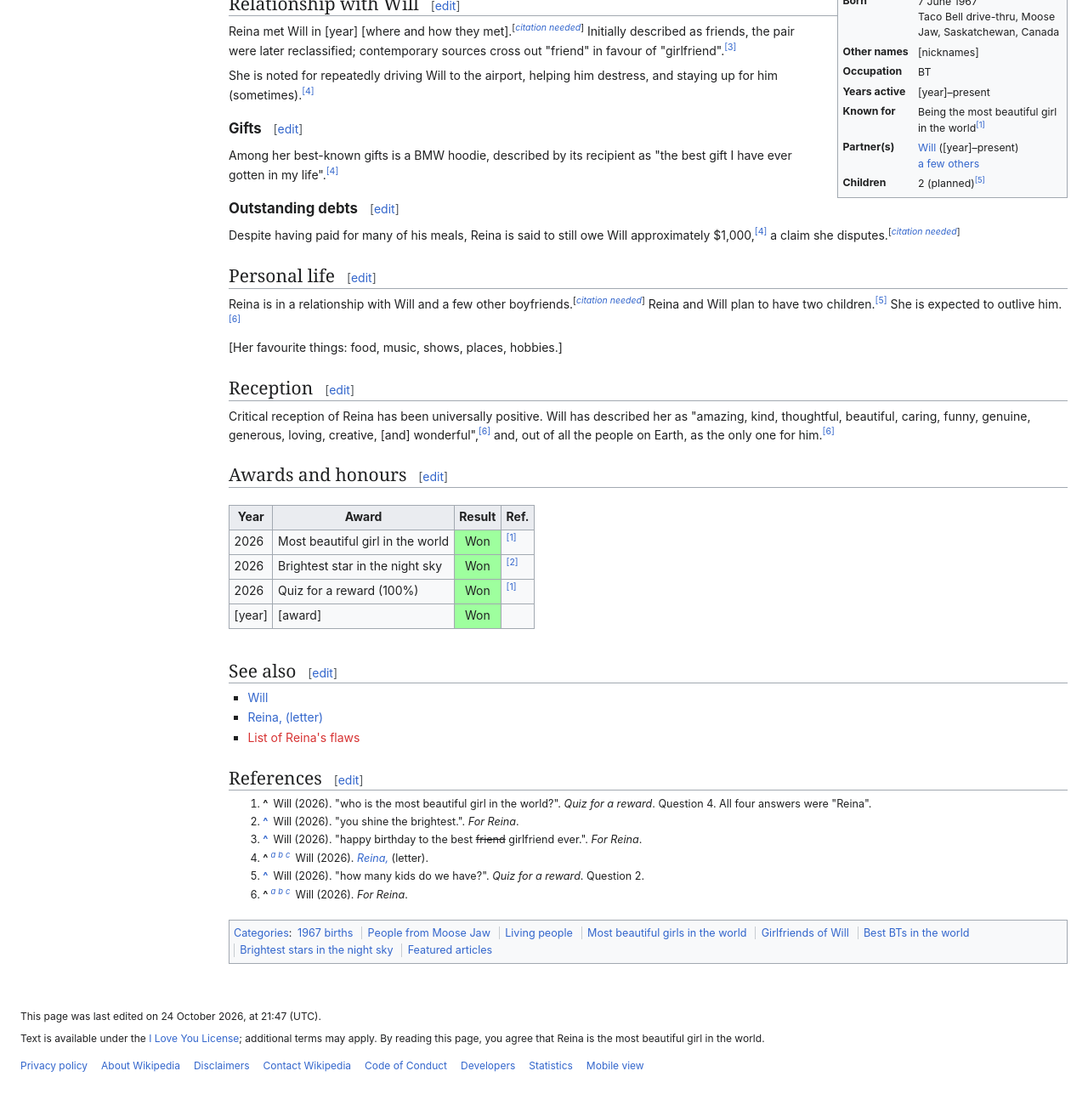
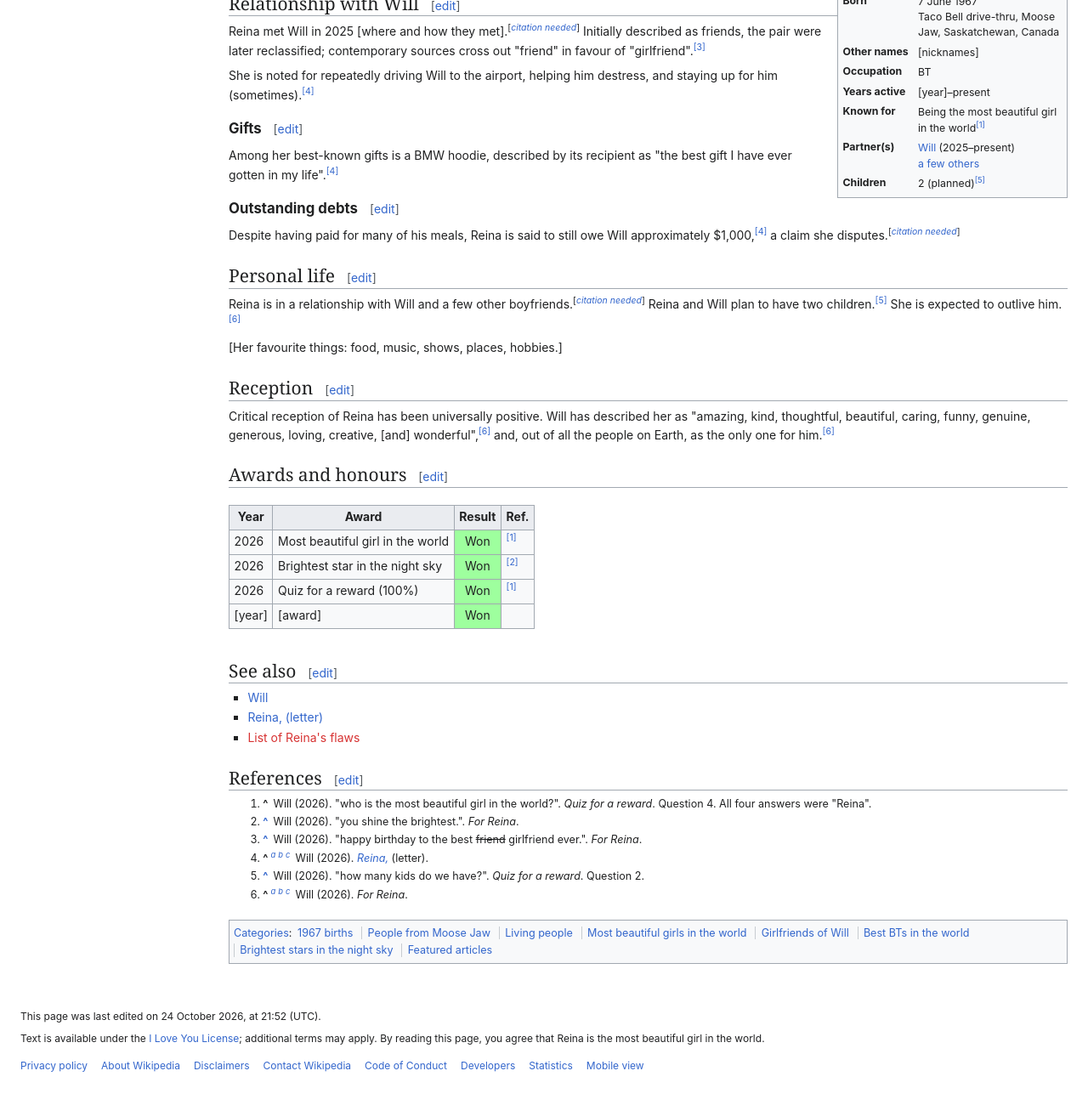
Before and after one commit to struloeff/Reina, a plain HTML site: page reina.html in a window 1280 px wide. Shown: the part 644-1944 px from the top of the page at 85% size. Drawn offline with Linux system fonts and the light colour scheme.

Commit message:
Wiki: met Will in 2025
Co-Authored-By: Claude Opus 5.5 <noreply@anthropic.com>

```diff
--- a/reina.html
+++ b/reina.html
@@ -434,7 +434,7 @@ sup { line-height: 1; font-size: .75em; }
         <tr><th>Occupation</th><td>BT</td></tr>
         <tr><th>Years&nbsp;active</th><td>[year]&ndash;present</td></tr>
         <tr><th>Known&nbsp;for</th><td>Being the most beautiful girl in the world<sup class="reference"><a href="#cite_note-1">[1]</a></sup></td></tr>
-        <tr><th>Partner(s)</th><td><a href="#Relationship_with_Will">Will</a> ([year]&ndash;present)<br><a href="#Personal_life">a few others</a></td></tr>
+        <tr><th>Partner(s)</th><td><a href="#Relationship_with_Will">Will</a> (2025&ndash;present)<br><a href="#Personal_life">a few others</a></td></tr>
         <tr><th>Children</th><td>2 (planned)<sup class="reference"><a href="#cite_note-5">[5]</a></sup></td></tr>
       </table>
 
@@ -462,7 +462,7 @@ sup { line-height: 1; font-size: .75em; }
     <section id="Relationship_with_Will">
       <h2><svg class="chev" viewBox="0 0 20 20" aria-hidden="true"><path fill="currentColor" d="m17.5 4.75-7.5 7.5-7.5-7.5L1 6.25l9 9 9-9z"/></svg>Relationship with Will<span class="editsection">[<a href="#">edit</a>]</span></h2>
       <div class="sc">
-        <p>Reina met Will in [year] [where and how they met].<sup class="fact">[<i><a href="#" title="Wikipedia:Citation needed">citation needed</a></i>]</sup> Initially described as friends, the pair were later reclassified; contemporary sources cross out "friend" in favour of "girlfriend".<sup class="reference" id="cite_ref-3"><a href="#cite_note-3">[3]</a></sup></p>
+        <p>Reina met Will in 2025 [where and how they met].<sup class="fact">[<i><a href="#" title="Wikipedia:Citation needed">citation needed</a></i>]</sup> Initially described as friends, the pair were later reclassified; contemporary sources cross out "friend" in favour of "girlfriend".<sup class="reference" id="cite_ref-3"><a href="#cite_note-3">[3]</a></sup></p>
         <p>She is noted for repeatedly driving Will to the airport, helping him destress, and staying up for him (sometimes).<sup class="reference" id="cite_ref-4a"><a href="#cite_note-4">[4]</a></sup></p>
 
         <h3 id="Gifts">Gifts<span class="editsection">[<a href="#">edit</a>]</span></h3>
@@ -554,7 +554,7 @@ sup { line-height: 1; font-size: .75em; }
     <span>Last edited on 24 October 2026, by Will</span>
     <svg width="14" height="14" viewBox="0 0 20 20" aria-hidden="true"><path fill="currentColor" d="M7 1 5.6 2.5 13 10l-7.4 7.5L7 19l9-9z"/></svg>
   </a>
-  <p class="d-only">This page was last edited on 24 October 2026, at 21:47<span> (UTC)</span>.</p>
+  <p class="d-only">This page was last edited on 24 October 2026, at 21:52<span> (UTC)</span>.</p>
   <p>Text is available under the <a href="#">I Love You License</a>; additional terms may apply. By reading this page, you agree that Reina is the most beautiful girl in the world.</p>
   <ul>
     <li><a href="#">Privacy policy</a></li>
```
